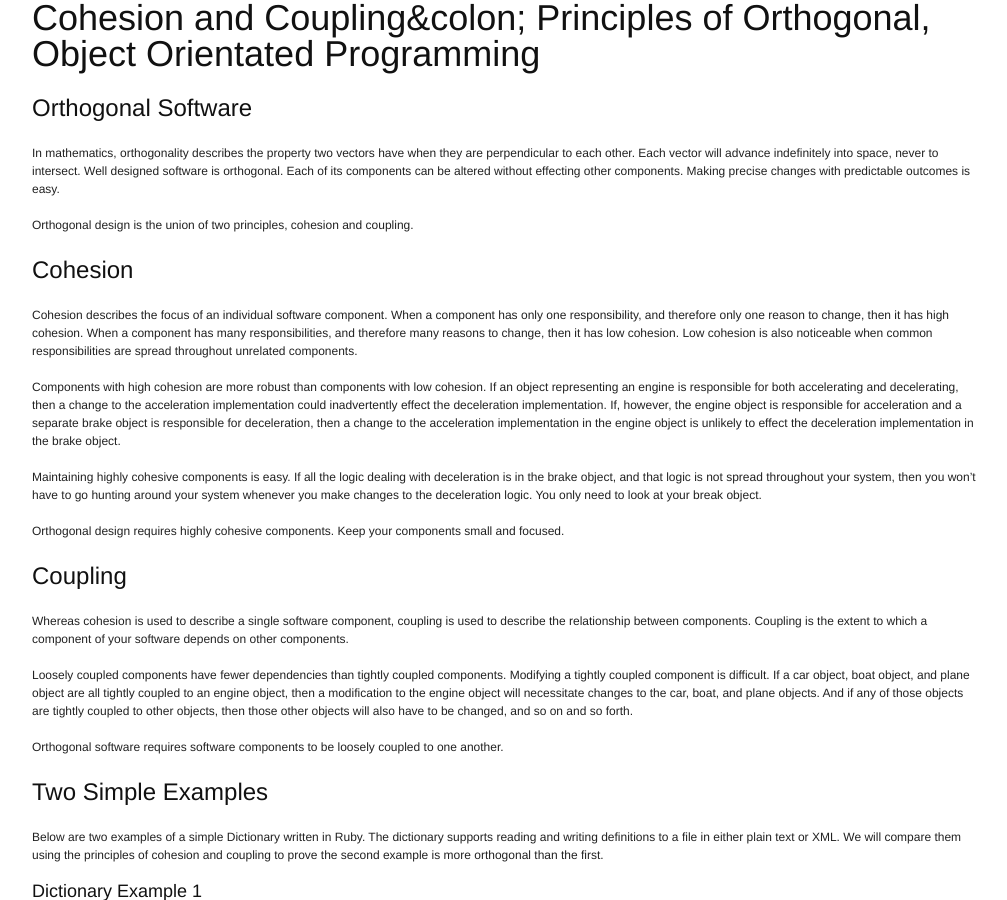
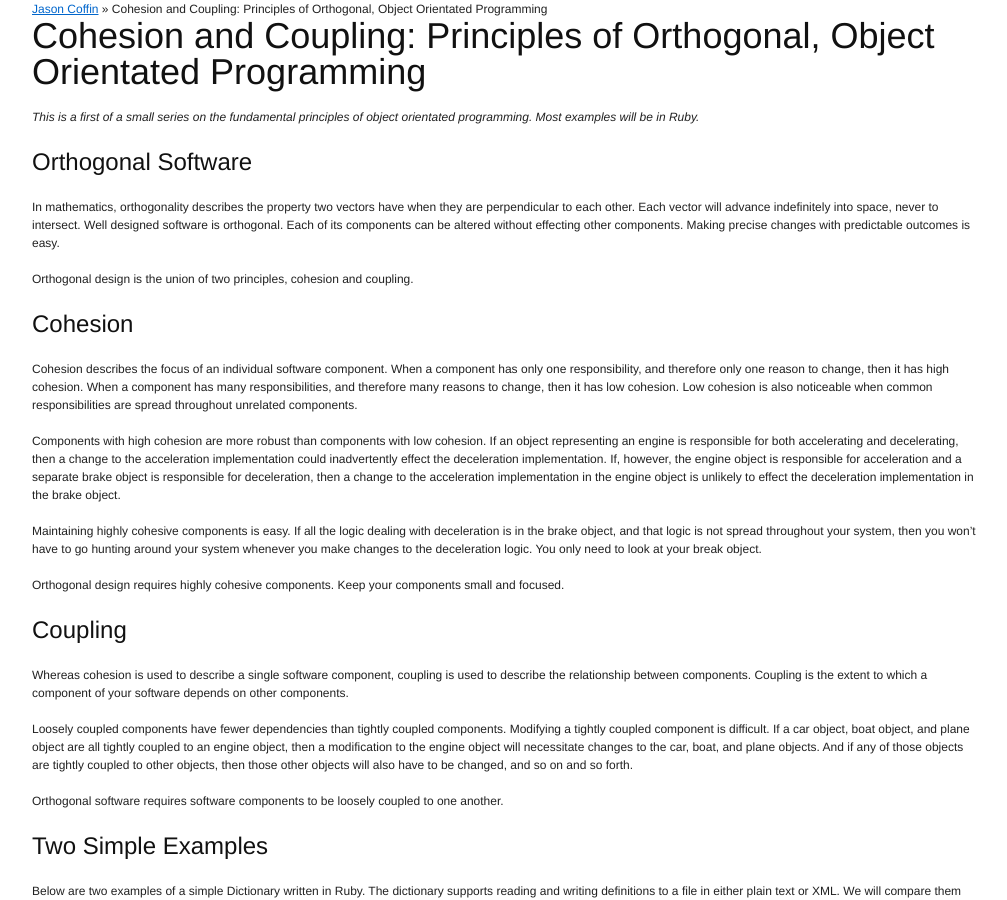
Before and after one commit to jcoffin/jcoffin.github.com, a Jekyll site: the page built from _posts/2010-10-25-cohesion-and-coupling.md, in a window 1280 px wide and 900 px high. Shown: the whole window, without its empty margins (133-1140 px from the left). Built offline with Jekyll 4.4.1, drawn with Linux system fonts in a browser that asks for light colours.

Commit message:
First pass at a post layout with navigation

```diff
--- /dev/null
+++ b/_layouts/post.html
@@ -0,0 +1,8 @@
+---
+layout: default
+---
+<div id="navigation">
+  <a href="/">Jason Coffin</a> &raquo; {{ page.title }}
+</div>
+
+{{ content }}
--- a/_posts/2010-10-25-cohesion-and-coupling.md
+++ b/_posts/2010-10-25-cohesion-and-coupling.md
@@ -1,9 +1,12 @@
 ---
-layout: default
-title: Cohesion and Coupling&colon; Principles of Orthogonal, Object Orientated Programming
+layout: post
+title: "Cohesion and Coupling: Principles of Orthogonal, Object Orientated Programming"
 ---
 
 # {{ page.title }}
+
+*This is a first of a small series on the fundamental principles of object
+orientated programming. Most examples will be in Ruby.*
 
 ## Orthogonal Software
 
```
